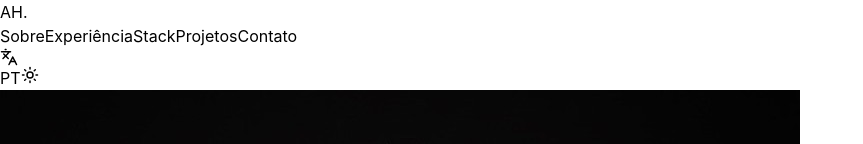
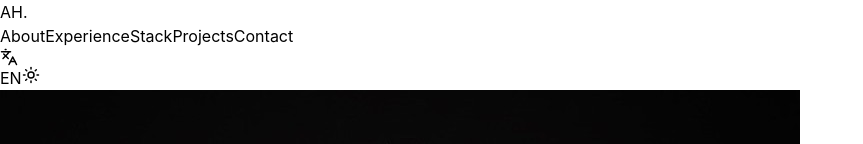
Before and after one commit to abnerhkn/portfolio, a React (Vite) app: page / in a window 1280 px wide. Shown: the top 144 px of the page, without its empty margins (0-863 px from the left). Built offline with nearby package versions, Linux system fonts and the light colour scheme.

Commit message:
fix: update default language from Portuguese to English in App component

```diff
--- a/src/App.jsx
+++ b/src/App.jsx
@@ -25,7 +25,7 @@ import {
 
 
 const App = () => {
-  const [lang, setLang] = useState('pt');
+  const [lang, setLang] = useState('en');
   const [isDark, setIsDark] = useState(true);
 
   const content = {
```
